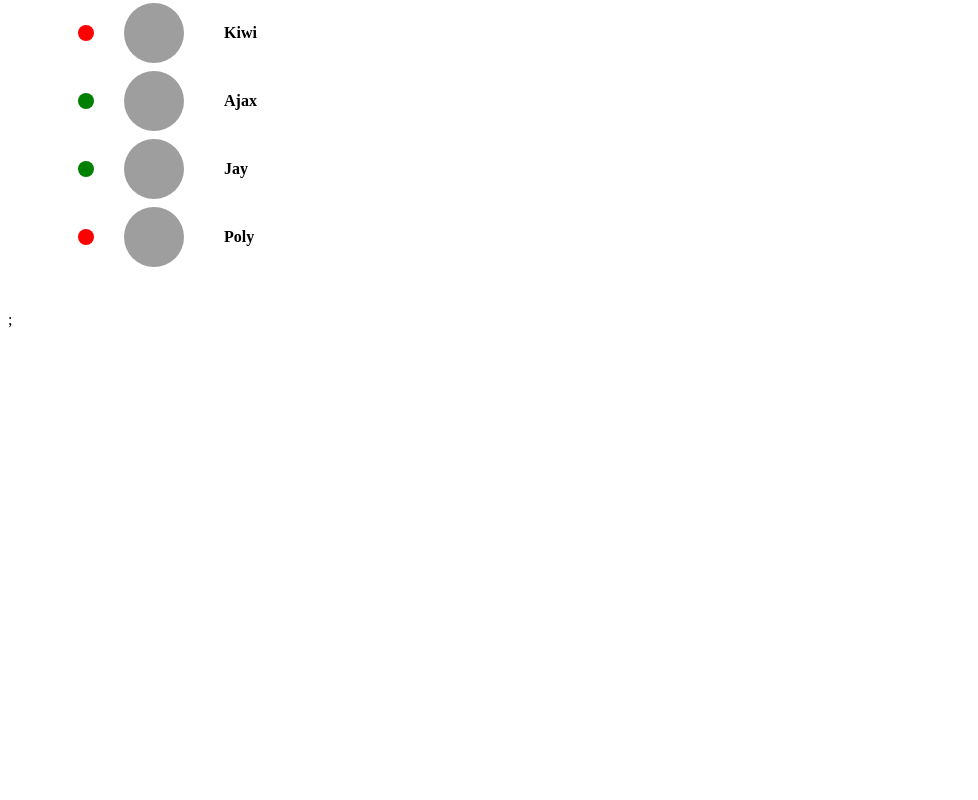
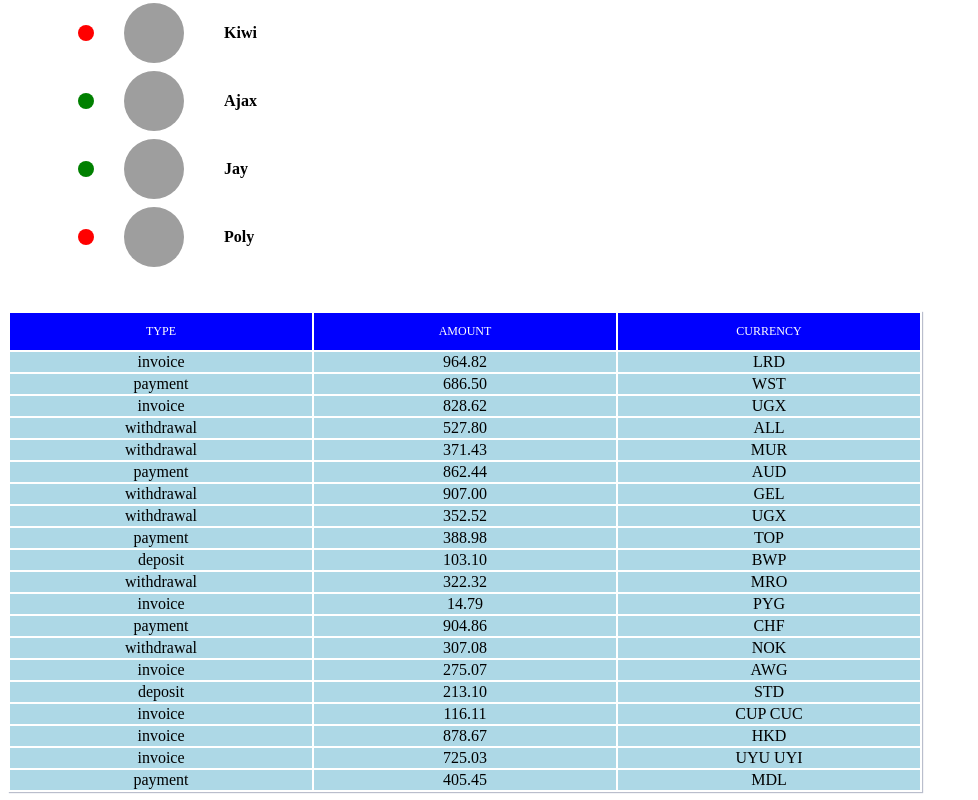
Before and after one commit to Sharuda/goit-react-hw-01-components, a React (Create React App) app: page / in a window 1280 px wide. Shown: the part 1014-1814 px from the top of the page, without its empty margins (0-978 px from the left). Before the commit the page ends 1351 px from the top, so only its background shows below. Built offline with nearby package versions, Linux system fonts and the light colour scheme; grey boxes are pictures that could not be loaded.

Commit message:
add section transaction

```diff
--- a/src/components/App.jsx
+++ b/src/components/App.jsx
@@ -20,7 +20,7 @@ export const App = () => {
       <Statistics title="Upload stats" stats={data} />
       <Statistics stats={data} />
       <FriendList friends={friends} />
-      <TransactionHistory items={transactions} />;
+      <TransactionHistory items={transactions} />
     </div>
   );
 };
--- a/src/components/TransactionHistory/TransactionHistory.js
+++ b/src/components/TransactionHistory/TransactionHistory.js
@@ -1,3 +1,46 @@
-// import PropTypes from 'prop-types';
+import PropTypes from 'prop-types';
+import {
+  Table,
+  Thead,
+  Tr,
+  Th,
+  Td,
+  Tb,
+} from '../TransactionHistory/TransactionHistory.styled';
 
-export const TransactionHistory = ({ items }) => {};
+export const TransactionHistory = ({ items }) => {
+  return (
+    <Table>
+      <Thead>
+        <Tr>
+          <Th>Type</Th>
+          <Th>Amount</Th>
+          <Th>Currency</Th>
+        </Tr>
+      </Thead>
+
+      <Tb>
+        {items.map(({ id, type, amount, currency }) => {
+          return (
+            <Tr key={id}>
+              <Td>{type}</Td>
+              <Td>{amount}</Td>
+              <Td>{currency}</Td>
+            </Tr>
+          );
+        })}
+      </Tb>
+    </Table>
+  );
+};
+
+TransactionHistory.propTypes = {
+  items: PropTypes.arrayOf(
+    PropTypes.shape({
+      id: PropTypes.string.isRequired,
+      type: PropTypes.string.isRequired,
+      amount: PropTypes.string.isRequired,
+      currency: PropTypes.string.isRequired,
+    }).isRequired
+  ).isRequired,
+};
--- a/src/components/TransactionHistory/TransactionHistory.styled.js
+++ b/src/components/TransactionHistory/TransactionHistory.styled.js
@@ -0,0 +1,30 @@
+import styled from '@emotion/styled';
+
+export const Table = styled.table`
+  box-shadow: -0.0625rem -0.0625rem 0.0625rem #fff,
+    0.0625rem 0.0625rem 0.0625rem #babecc;
+`;
+
+export const Thead = styled.thead`
+  font-size: 1rem;
+  text-transform: uppercase;
+`;
+
+export const Tr = styled.tr`
+  background-color: lightblue;
+`;
+
+export const Th = styled.th`
+  width: 300px;
+  height: 35px;
+  font-size: 12px;
+  font-weight: 500;
+  color: white;
+  background-color: blue;
+`;
+
+export const Tb = styled.tbody``;
+
+export const Td = styled.td`
+  text-align: center;
+`;
```
